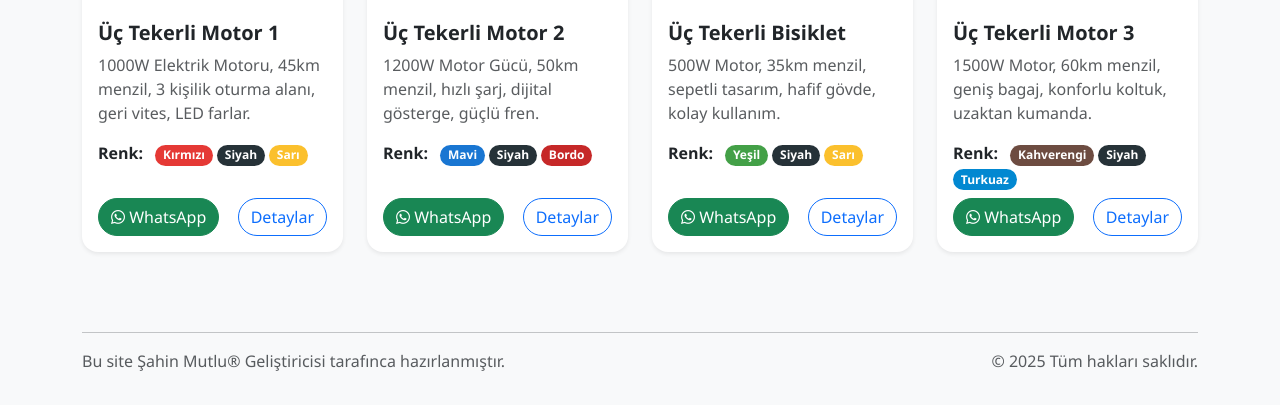
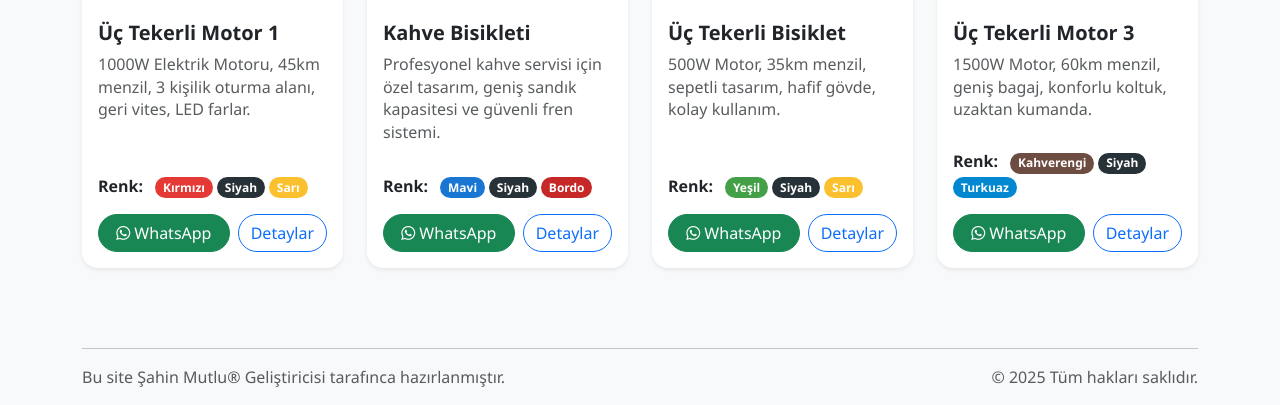
Before and after one commit to S4h1nmutlu/fmayildirim.com, a plain HTML site: page ürünlerimiz.html in a window 1280 px wide. Shown: the part 439-844 px from the top of the page. Drawn offline with nearby package versions, Linux system fonts and the light colour scheme; files whose address does not match are found by name.

Commit message:
Add files via upload

```diff
--- a/ürünlerimiz.html
+++ b/ürünlerimiz.html
@@ -46,6 +46,9 @@
       }
       .card {
         transition: box-shadow 0.2s, transform 0.2s;
+        height: 100%;
+        display: flex;
+        flex-direction: column;
       }
       .card:hover {
         box-shadow: 0 8px 32px rgba(0,0,0,0.12);
@@ -54,12 +57,26 @@
       .card-img-top {
         border-bottom: 1px solid #eee;
       }
+      .card-body {
+        flex: 1;
+        display: flex;
+        flex-direction: column;
+      }
+      .card-text {
+        flex-grow: 1;
+        min-height: 80px;
+        line-height: 1.4;
+      }
+      .btn-group {
+        margin-top: auto;
+      }
       @media (max-width: 1200px) {
         .row-cols-md-4 > .col { flex: 0 0 50%; max-width: 50%; }
       }
       @media (max-width: 768px) {
         .row-cols-md-4 > .col { flex: 0 0 100%; max-width: 100%; }
         .card-img-top { height: 200px !important; }
+        .card-text { min-height: 70px; }
       }
     </style>
 </head>
@@ -76,9 +93,9 @@
       </button>
       <div class="collapse navbar-collapse" id="navbarNav">
         <ul class="navbar-nav ms-auto">
-          <li class="nav-item"><a href="index.html" class="nav-link">Anasayfa</a></li>
-          <li class="nav-item"><a href="ürünlerimiz.html" class="nav-link active">Ürünlerimiz</a></li>
-          <li class="nav-item"><a href="iletişim.html" class="nav-link">İletişim</a></li>
+          <li class="nav-item"><a href="/" class="nav-link">Anasayfa</a></li>
+          <li class="nav-item"><a href="/urunler" class="nav-link active">Ürünlerimiz</a></li>
+          <li class="nav-item"><a href="/iletisim" class="nav-link">İletişim</a></li>
         </ul>
       </div>
     </div>
@@ -117,14 +134,14 @@
                 <h5 class="card-title fw-bold mb-2">Üç Tekerli Motor 1</h5>
                 <p class="card-text text-muted mb-3">1000W Elektrik Motoru, 45km menzil, 3 kişilik oturma alanı, geri vites, LED farlar.</p>
                 <!-- Renk Seçenekleri -->
-                <div class="mb-2">
+                <div class="mb-3">
                   <span class="fw-bold me-2">Renk:</span>
                   <span class="badge rounded-pill" style="background:#e53935;">Kırmızı</span>
                   <span class="badge rounded-pill" style="background:#263238;">Siyah</span>
                   <span class="badge rounded-pill" style="background:#fbc02d;">Sarı</span>
                 </div>
-                <div class="mt-auto d-flex justify-content-between">
-                  <a href="https://wa.me/+905323867916?text=Üç%20Tekerli%20Motor%201%20hakkında%20bilgi%20almak%20istiyorum" class="btn btn-success rounded-pill"><i class="fab fa-whatsapp"></i> WhatsApp</a>
+                <div class="mt-auto d-flex gap-2">
+                  <a href="https://wa.me/+905323867916?text=Üç%20Tekerli%20Motor%201%20hakkında%20bilgi%20almak%20istiyorum" class="btn btn-success rounded-pill flex-fill"><i class="fab fa-whatsapp"></i> WhatsApp</a>
                   <button type="button" class="btn btn-outline-primary rounded-pill detay-btn" data-detay="detay1">Detaylar</button>
                 </div>
               </div>
@@ -168,30 +185,32 @@
                 </button>
               </div>
               <div class="card-body d-flex flex-column">
-                <h5 class="card-title fw-bold mb-2">Üç Tekerli Motor 2</h5>
-                <p class="card-text text-muted mb-3">1200W Motor Gücü, 50km menzil, hızlı şarj, dijital gösterge, güçlü fren.</p>
-                <div class="mb-2">
+                <h5 class="card-title fw-bold mb-2">Kahve Bisikleti</h5>
+                <p class="card-text text-muted mb-3">Profesyonel kahve servisi için özel tasarım, geniş sandık kapasitesi ve güvenli fren sistemi.</p>
+                <!-- Renk Seçenekleri -->
+                <div class="mb-3">
                   <span class="fw-bold me-2">Renk:</span>
                   <span class="badge rounded-pill" style="background:#1976d2;">Mavi</span>
                   <span class="badge rounded-pill" style="background:#263238;">Siyah</span>
                   <span class="badge rounded-pill" style="background:#c62828;">Bordo</span>
                 </div>
-                <div class="mt-auto d-flex justify-content-between">
-                  <a href="https://wa.me/+905323867916?text=Üç%20Tekerli%20Motor%202%20hakkında%20bilgi%20almak%20istiyorum" class="btn btn-success rounded-pill"><i class="fab fa-whatsapp"></i> WhatsApp</a>
+                <div class="mt-auto d-flex gap-2">
+                  <a href="https://wa.me/+905323867916?text=Kahve%20Bisikleti%20hakkında%20bilgi%20almak%20istiyorum" class="btn btn-success rounded-pill flex-fill"><i class="fab fa-whatsapp"></i> WhatsApp</a>
                   <button type="button" class="btn btn-outline-primary rounded-pill detay-btn" data-detay="detay2">Detaylar</button>
                 </div>
               </div>
               <div class="detay-panel card shadow-lg border-0 rounded-4" id="detay2" style="display:none; position:absolute; top:-10px; left:0; width:100%; z-index:20;">
                 <div class="card-body">
-                  <h5 class="card-title">Üç Tekerli Motor 2 - Detaylar</h5>
+                  <h5 class="card-title">Kahve Bisikleti - Detaylar</h5>
                   <ul class="list-group list-group-flush mb-3">
-                    <li class="list-group-item"><i class="fa-solid fa-check"></i> 1200W Motor Gücü</li>
-                    <li class="list-group-item"><i class="fa-solid fa-check"></i> 50km Menzil</li>
-                    <li class="list-group-item"><i class="fa-solid fa-check"></i> Hızlı Şarj Özelliği</li>
-                    <li class="list-group-item"><i class="fa-solid fa-check"></i> Dijital Gösterge Paneli</li>
-                    <li class="list-group-item"><i class="fa-solid fa-check"></i> Güçlü Fren Sistemi</li>
+                    <li class="list-group-item"><i class="fa-solid fa-check"></i> Pedal Hareketli Ön Sistem</li>
+                    <li class="list-group-item"><i class="fa-solid fa-check"></i> 130x80x50cm Geniş Sandık</li>
+                    <li class="list-group-item"><i class="fa-solid fa-check"></i> Arka Teker Balata Frenli</li>
+                    <li class="list-group-item"><i class="fa-solid fa-check"></i> Konforlu Bisiklet Selesi</li>
+                    <li class="list-group-item"><i class="fa-solid fa-check"></i> 17x150 Jant Lastik Sistemi</li>
+                    <li class="list-group-item"><i class="fa-solid fa-check"></i> Makaslı Dingilli Tasarım</li>
                   </ul>
-                  <p>Yüksek performanslı elektrikli motor. Güvenli sürüş ve uzun ömürlü batarya ile şehir hayatına uygun.</p>
+                  <p>Profesyonel kahve servisi için tasarlanmış üç tekerli bisiklet. Geniş sandığı ve güvenli fren sistemiyle şehir içi mobil kahve hizmeti için idealdir.</p>
                   <button type="button" class="btn btn-danger btn-sm kapat-btn" data-detay="detay2">Kapat</button>
                 </div>
               </div>
@@ -222,14 +241,14 @@
               <div class="card-body d-flex flex-column">
                 <h5 class="card-title fw-bold mb-2">Üç Tekerli Bisiklet</h5>
                 <p class="card-text text-muted mb-3">500W Motor, 35km menzil, sepetli tasarım, hafif gövde, kolay kullanım.</p>
-                <div class="mb-2">
+                <div class="mb-3">
                   <span class="fw-bold me-2">Renk:</span>
                   <span class="badge rounded-pill" style="background:#43a047;">Yeşil</span>
                   <span class="badge rounded-pill" style="background:#263238;">Siyah</span>
                   <span class="badge rounded-pill" style="background:#fbc02d;">Sarı</span>
                 </div>
-                <div class="mt-auto d-flex justify-content-between">
-                  <a href="https://wa.me/+905323867916?text=Üç%20Tekerli%20Bisiklet%20hakkında%20bilgi%20almak%20istiyorum" class="btn btn-success rounded-pill"><i class="fab fa-whatsapp"></i> WhatsApp</a>
+                <div class="mt-auto d-flex gap-2">
+                  <a href="https://wa.me/+905323867916?text=Üç%20Tekerli%20Bisiklet%20hakkında%20bilgi%20almak%20istiyorum" class="btn btn-success rounded-pill flex-fill"><i class="fab fa-whatsapp"></i> WhatsApp</a>
                   <button type="button" class="btn btn-outline-primary rounded-pill detay-btn" data-detay="detay3">Detaylar</button>
                 </div>
               </div>
@@ -274,14 +293,14 @@
               <div class="card-body d-flex flex-column">
                 <h5 class="card-title fw-bold mb-2">Üç Tekerli Motor 3</h5>
                 <p class="card-text text-muted mb-3">1500W Motor, 60km menzil, geniş bagaj, konforlu koltuk, uzaktan kumanda.</p>
-                <div class="mb-2">
+                <div class="mb-3">
                   <span class="fw-bold me-2">Renk:</span>
                   <span class="badge rounded-pill" style="background:#6d4c41;">Kahverengi</span>
                   <span class="badge rounded-pill" style="background:#263238;">Siyah</span>
                   <span class="badge rounded-pill" style="background:#0288d1;">Turkuaz</span>
                 </div>
-                <div class="mt-auto d-flex justify-content-between">
-                  <a href="https://wa.me/+905323867916?text=Üç%20Tekerli%20Motor%203%20hakkında%20bilgi%20almak%20istiyorum" class="btn btn-success rounded-pill"><i class="fab fa-whatsapp"></i> WhatsApp</a>
+                <div class="mt-auto d-flex gap-2">
+                  <a href="https://wa.me/+905323867916?text=Üç%20Tekerli%20Motor%203%20hakkında%20bilgi%20almak%20istiyorum" class="btn btn-success rounded-pill flex-fill"><i class="fab fa-whatsapp"></i> WhatsApp</a>
                   <button type="button" class="btn btn-outline-primary rounded-pill detay-btn" data-detay="detay4">Detaylar</button>
                 </div>
               </div>
```
Also changed, not shown: iletişim.html (+3 -3 lines), index.html (+10 -9 lines), 1 other file.
